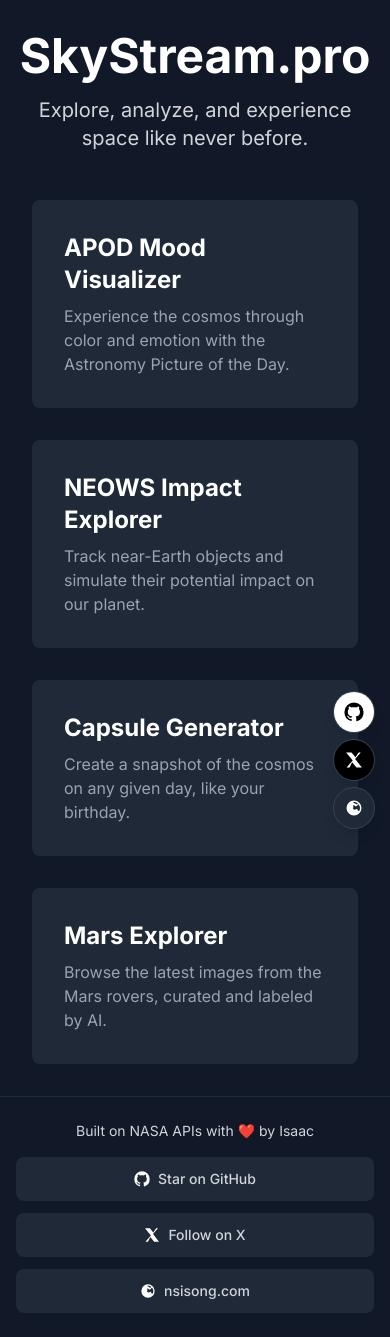
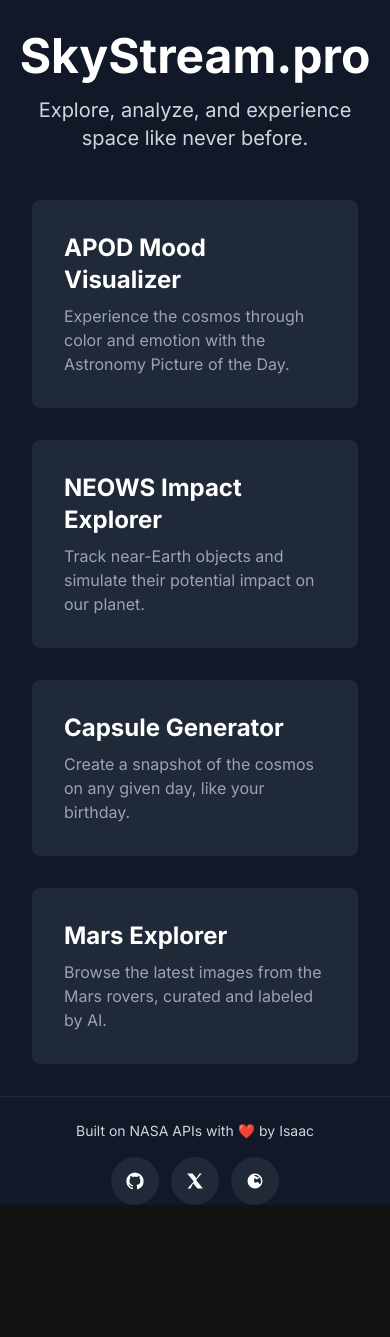
Before and after one commit to 1cbyc/skystream.pro, a Next.js app in the folder frontend/: page / in a window 390 px wide. After the commit the page ends 1205 px from the top, so only its background shows below. Built offline with nearby package versions, Linux system fonts and the light colour scheme.

Commit message:
fix(frontend/src/components): Update SiteFooter.tsx

```diff
--- a/frontend/src/components/SiteFooter.tsx
+++ b/frontend/src/components/SiteFooter.tsx
@@ -2,53 +2,53 @@
 
 export default function SiteFooter() {
     return (
-    <footer className="border-t border-gray-800 bg-gray-900 text-gray-300">
-      <div className="max-w-7xl mx-auto px-4 sm:px-8 py-6 flex flex-col gap-4">
+        <footer id="site-footer" className="border-t border-gray-800 bg-gray-900 text-gray-300">
+            <div className="max-w-7xl mx-auto px-4 sm:px-8 py-6 flex flex-col gap-4 pb-[env(safe-area-inset-bottom,0px)]">
                 <p className="text-center text-sm">
                     Built on NASA APIs with ❤️ by Isaac
                 </p>
-        <nav className="flex flex-col sm:flex-row items-stretch sm:items-center gap-3 sm:justify-center">
+                <nav className="flex items-center justify-center gap-3">
                     <a
                         href="https://github.com/1cbyc/skystream.pro"
                         target="_blank"
                         rel="noopener noreferrer"
-            className="inline-flex items-center gap-2 px-4 py-3 rounded-lg bg-gray-800 hover:bg-gray-700 transition-colors text-sm font-medium w-full sm:w-auto justify-center"
+                        className="inline-flex items-center gap-2 justify-center rounded-full sm:rounded-lg w-12 h-12 sm:w-auto sm:h-auto px-0 sm:px-4 sm:py-3 bg-gray-800 hover:bg-gray-700 motion-safe:transition-colors text-sm font-medium"
                         aria-label="Star this repository on GitHub"
                         title="Star on GitHub"
                     >
                         {/* GitHub logo */}
-            <svg viewBox="0 0 24 24" width="16" height="16" aria-hidden="true" className="fill-white">
+                        <svg viewBox="0 0 24 24" width="18" height="18" aria-hidden="true" className="fill-white">
                             <path d="M12 .5A11.5 11.5 0 0 0 .5 12a11.5 11.5 0 0 0 7.84 10.94c.57.1.78-.25.78-.56v-2.02c-3.19.7-3.86-1.37-3.86-1.37-.52-1.33-1.27-1.68-1.27-1.68-1.04-.71.08-.7.08-.7 1.14.08 1.74 1.17 1.74 1.17 1.02 1.75 2.68 1.25 3.33.96.1-.75.4-1.25.7-1.53-2.55-.29-5.24-1.27-5.24-5.65 0-1.25.45-2.27 1.18-3.07-.12-.29-.51-1.47.11-3.07 0 0 .96-.31 3.15 1.17.91-.26 1.88-.39 2.85-.39s1.94.13 2.85.39c2.19-1.48 3.15-1.17 3.15-1.17.62 1.6.23 2.78.11 3.07.73.8 1.18 1.82 1.18 3.07 0 4.39-2.7 5.36-5.26 5.64.42.36.79 1.08.79 2.17v3.22c0 .31.21.67.79.56A11.5 11.5 0 0 0 23.5 12 11.5 11.5 0 0 0 12 .5Z"/>
                         </svg>
-            <span>Star on GitHub</span>
+                        <span className="hidden sm:inline">Star on GitHub</span>
                     </a>
                     <a
                         href="https://x.com/1cbyc"
                         target="_blank"
                         rel="noopener noreferrer"
-            className="inline-flex items-center gap-2 px-4 py-3 rounded-lg bg-gray-800 hover:bg-gray-700 transition-colors text-sm font-medium w-full sm:w-auto justify-center"
+                        className="inline-flex items-center gap-2 justify-center rounded-full sm:rounded-lg w-12 h-12 sm:w-auto sm:h-auto px-0 sm:px-4 sm:py-3 bg-gray-800 hover:bg-gray-700 motion-safe:transition-colors text-sm font-medium"
                         aria-label="Follow on X"
                         title="Follow on X"
                     >
                         {/* X logo */}
-            <svg viewBox="0 0 24 24" width="16" height="16" aria-hidden="true" className="fill-white">
+                        <svg viewBox="0 0 24 24" width="18" height="18" aria-hidden="true" className="fill-white">
                             <path d="M18.14 2H21l-7.5 8.57L22.5 22H15.3l-5.82-6.86L6 22H2.14l8.19-9.36L1.5 2H8.7l5.29 6.23L18.14 2Z"/>
                         </svg>
-            <span>Follow on X</span>
+                        <span className="hidden sm:inline">Follow on X</span>
                     </a>
                     <a
                         href="https://nsisong.com"
                         target="_blank"
                         rel="noopener noreferrer"
-            className="inline-flex items-center gap-2 px-4 py-3 rounded-lg bg-gray-800 hover:bg-gray-700 transition-colors text-sm font-medium w-full sm:w-auto justify-center"
+                        className="inline-flex items-center gap-2 justify-center rounded-full sm:rounded-lg w-12 h-12 sm:w-auto sm:h-auto px-0 sm:px-4 sm:py-3 bg-gray-800 hover:bg-gray-700 motion-safe:transition-colors text-sm font-medium"
                         aria-label="Visit nsisong.com"
                         title="Visit nsisong.com"
                     >
                         {/* Globe icon */}
-            <svg viewBox="0 0 24 24" width="16" height="16" aria-hidden="true" className="fill-white">
+                        <svg viewBox="0 0 24 24" width="18" height="18" aria-hidden="true" className="fill-white">
                             <path d="M12 2a10 10 0 1 0 0 20A10 10 0 0 0 12 2Zm0 2c1.98 0 3.8.72 5.2 1.9-.6.52-1.28.97-2.02 1.3-.68-.66-1.48-1.2-2.36-1.6-.35-.15-.71-.28-1.08-.4a13 13 0 0 0-.74-1.2ZM6.8 5.9A8 8 0 0 0 4 12c0 .7.09 1.37.26 2 .56-.12 1.12-.31 1.65-.56.21-.49.43-.96.67-1.39-.32-.63-.58-1.31-.76-2.02-.06-.21-.11-.43-.15-.65.22-.53.5-1.03.83-1.48.1-.13.2-.26.3-.39Zm10.3 1.62c.35-.15.68-.33 1-.53A8 8 0 0 1 20 12c0 1.52-.43 2.94-1.17 4.15-.5-.12-.97-.29-1.41-.5-.3-.8-.73-1.53-1.26-2.18-.33-.12-.67-.22-1.02-.29-.5.4-1.05.72-1.64.95-.23.09-.47.17-.71.23-.76-.26-1.47-.63-2.1-1.1.22-.93.34-1.92.34-2.99 0-.82-.07-1.61-.21-2.35.58.13 1.14.33 1.66.6.78.41 1.47.97 2.07 1.63.5-.42 1.06-.77 1.65-1.02Z"/>
                         </svg>
-            <span>nsisong.com</span>
+                        <span className="hidden sm:inline">nsisong.com</span>
                     </a>
                 </nav>
             </div>
```
Lines whose indentation alone changed are shown as unchanged.
